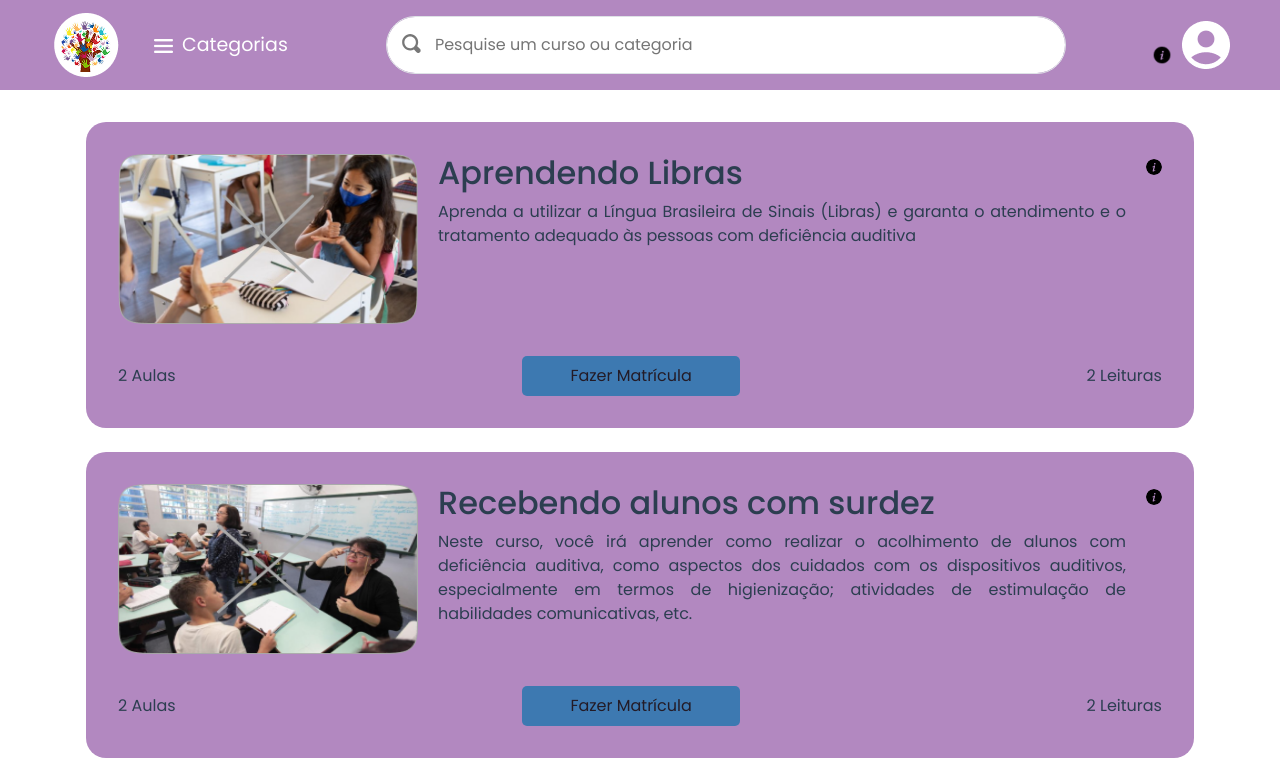
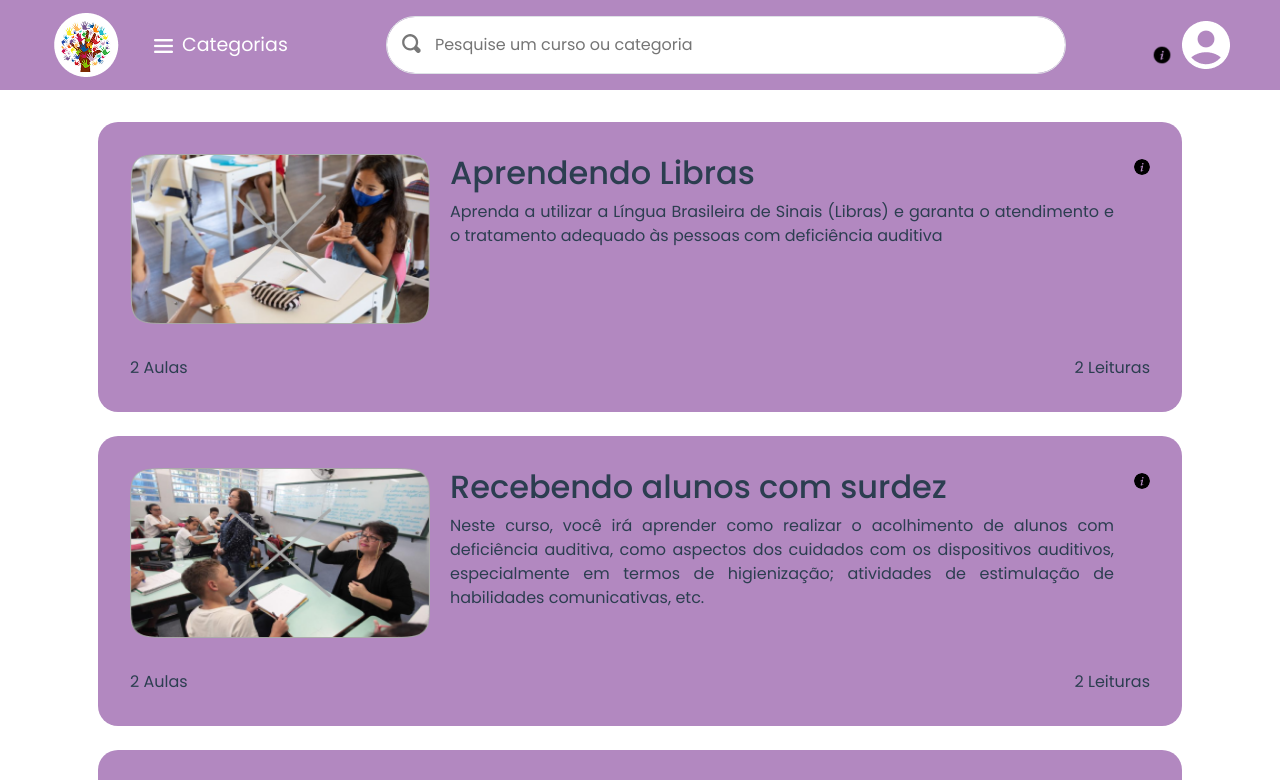
Before and after one commit to chroanz/front-devops, a Vue app: page /cursos in a window 1280 px wide. Shown: the top 780 px of the page. Built offline with nearby package versions, Linux system fonts and the light colour scheme.

Commit message:
fix: :bug: Corrigir card não clicável na listagem de cursos
Corrigir comportamento da listagem de cursos, cujos cards não estavam clicáveis para ir para o detalhamento

```diff
--- a/src/components/pages/Cursos/CoursesPage.vue
+++ b/src/components/pages/Cursos/CoursesPage.vue
@@ -2,7 +2,9 @@
     <div class="container">
         <div class="d-flex flex-column p-3 gap-4">
             <div class="row" v-for="curso in this.cursos" :key="curso.id">
-                    <CardCurso :curso="curso" :matriculavel="true" @navigate="handleNavigate" />
+                <span role="button" @click="goToCourse(curso.id)">
+                    <CardCurso :curso="curso" :matriculavel="false" @navigate="handleNavigate" />
+                </span>
             </div>
         </div>
     </div>
@@ -25,6 +27,9 @@ export default {
     methods: {
         handleNavigate(url) {
             this.$router.push(url);
+        },
+        goToCourse(id) {
+            this.$router.push(`/curso/${id}`)
         }
     },
     created() {
```
